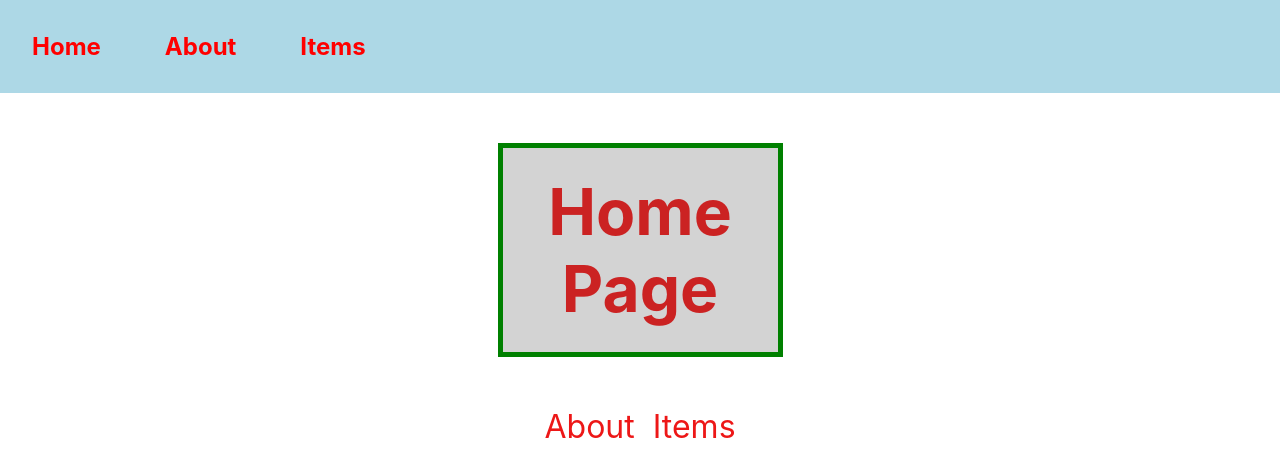
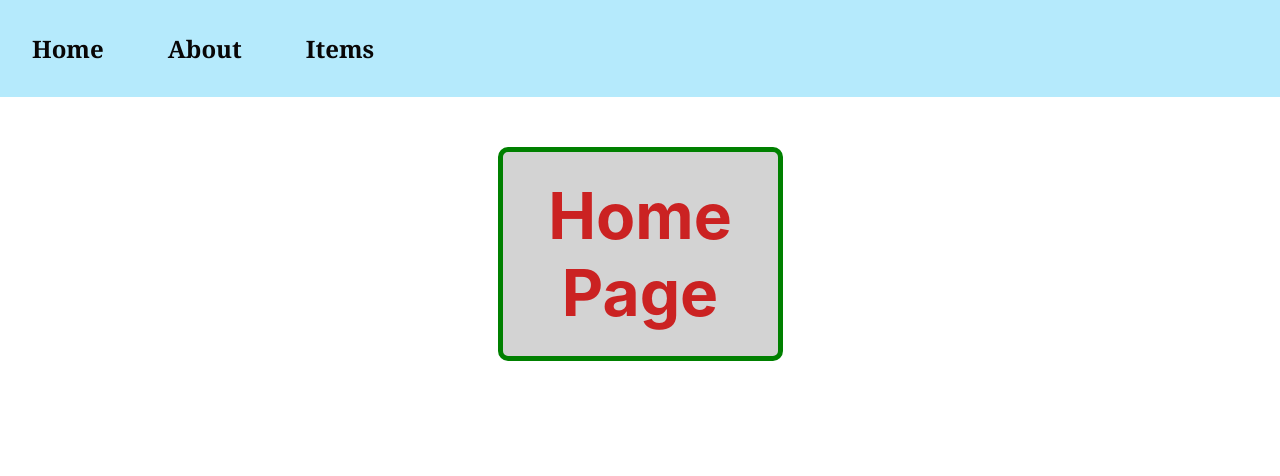
Before and after one commit to Ravikumargupta1999/React-Router, a React (Create React App) app: page / in a window 1280 px wide. Shown: the top 476 px of the page. Built offline with nearby package versions, Linux system fonts and the light colour scheme.

Commit message:
Nested Routes

```diff
--- a/src/App.js
+++ b/src/App.js
@@ -1,27 +1,38 @@
-import { createBrowserRouter,RouterProvider,createRoutesFromElements,Route } from "react-router-dom";
+import { createBrowserRouter,
+         RouterProvider,
+         createRoutesFromElements,
+         Route
+  } from "react-router-dom";
 
 import About from "./pages/About"
 import Home from "./pages/Home"
 import Items from "./pages/Items"
+import Navbar from "./components/Navbar";
 
 function App() {
   // Second way to create route
-  const routes = createRoutesFromElements(
-    <>
-       <Route path = "/" element = {<Home/>}/>
-       <Route path = "/about" element = {<About/>}/>
-       <Route path = "/items" element = {<Items/>}/>
-    </>
-  );
-  const router = createBrowserRouter(routes);
+  // const routes = createRoutesFromElements(
+  //   <>
+  //      <Route path = "/" element = {<Home/>}/>
+  //      <Route path = "/about" element = {<About/>}/>
+  //      <Route path = "/items" element = {<Items/>}/>
+  //   </>
+  // );
+  // const router = createBrowserRouter(routes);
 
 
   // First way to create route
-  // const router = createBrowserRouter([
-  //   {path : "/", element : <Home/>},
-  //   {path : "/about", element :<About/>},
-  //   {path : "/items", element :<Items/>},
-  // ])
+  const router = createBrowserRouter([
+    {
+      path :'/',
+      element :<Navbar/>,
+      children :[
+        // {path : "", element : <Home/>},
+        {index : true, element : <Home/>},
+        {path : "/about", element :<About/>},
+        {path : "/items", element :<Items/>}
+    ]},
+  ])
 
 
   return (
--- a/src/components/Navbar.js
+++ b/src/components/Navbar.js
@@ -1,7 +1,8 @@
-import { Link } from "react-router-dom";
+import { Link, Outlet } from "react-router-dom";
 
 function Navbar({setPage}){
     return(
+        <>
            <div className="nav">
                 <Link to="/">
                   <h4>Home</h4>
@@ -17,6 +18,9 @@
                   <h4>Items</h4>
                 </Link>
             </div>
+            <Outlet/>
+        </>
+
     )
 }
 
--- a/src/index.css
+++ b/src/index.css
@@ -28,20 +28,22 @@
   border: 5px solid green;
   padding: 25px;
   margin: 50px;
+  border-radius: 10px;
 }
 .nav{
   display: flex;
   align-content: space-around;
-  background-color: lightblue;
+  background-color: rgb(181, 234, 252);
 
 }
 
 h4{
+  font-family: Georgia;
   margin:2rem;
   width:max-content;
   font-size: 1.5rem;
   cursor: pointer;
-  color: red;
+  color: rgb(8, 6, 6);
 }
 
 a{
--- a/src/pages/About.js
+++ b/src/pages/About.js
@@ -3,10 +3,9 @@
 function About(){
     return(
         <>
-         <Navbar/>
+
            <main>
                <h1>About Page</h1>
-               <Link to = "/">Back</Link>
            </main>
 
         </>
--- a/src/pages/Home.js
+++ b/src/pages/Home.js
@@ -3,13 +3,9 @@
 function Home(){
     return(
         <>
-           <Navbar/>
+
            <main>
                 <h1>Home Page</h1>
-                <Link to ="/about">About</Link>
-                &nbsp;&nbsp;
-                <Link to ="/items">Items</Link>
-                {/* <a href="/about">About</a> */}
             </main>
         </>
     )
--- a/src/pages/Items.js
+++ b/src/pages/Items.js
@@ -3,10 +3,10 @@
 function Items(){
     return(
         <>
-            <Navbar/>
+
            <main>
                <h1>Items Page</h1>
-               <Link to = "/">Back</Link>
+
            </main>
         </>
     )
```
Lines whose indentation alone changed are shown as unchanged.
